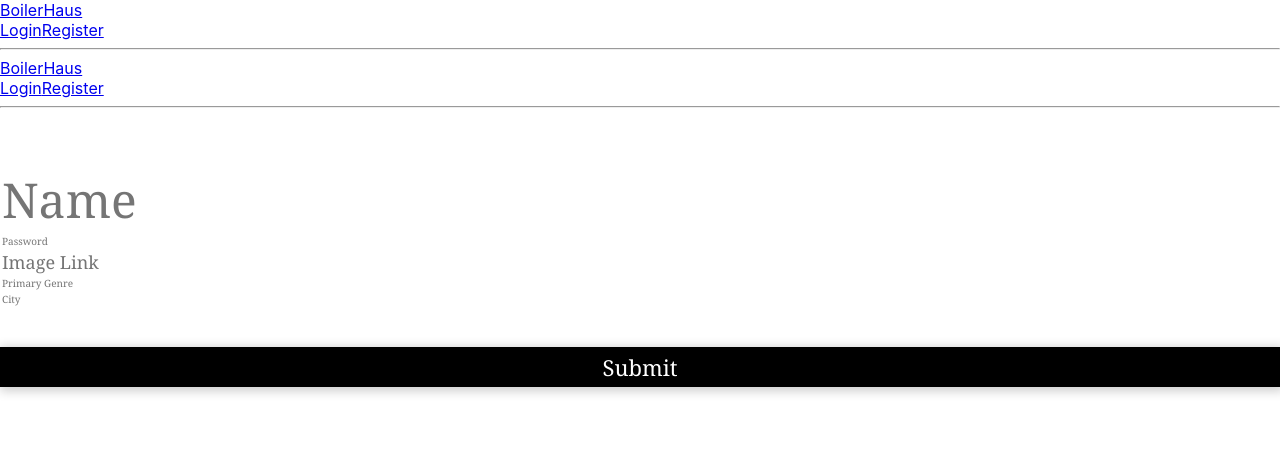
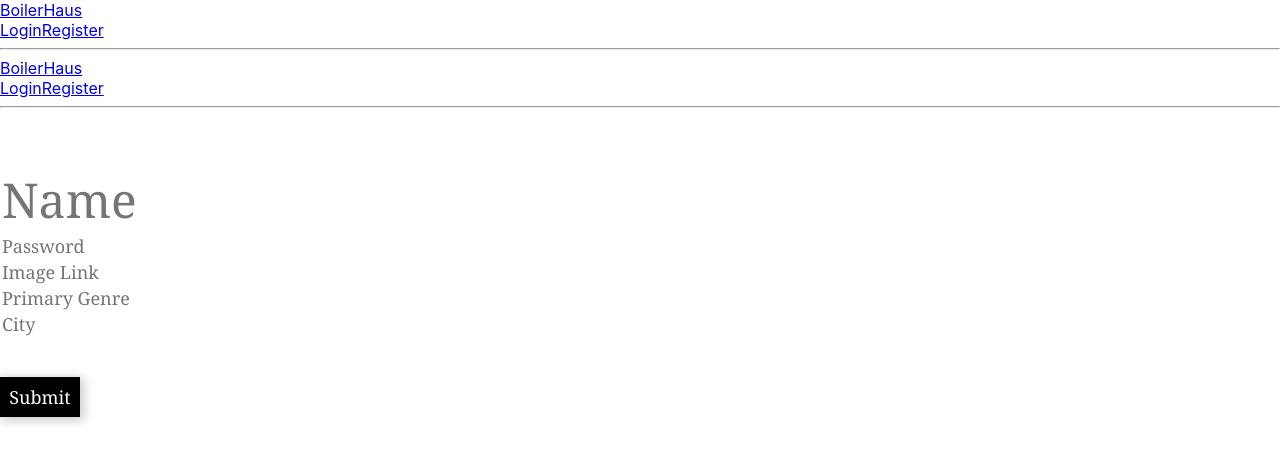
Before and after one commit to chrisratsimba123/BoilerHaus, a React (Create React App) app in the folder client/: page /create-artist in a window 1280 px wide. Shown: the top 462 px of the page. Built offline with nearby package versions, Linux system fonts and the light colour scheme.

Commit message:
additional modifications to create screens

```diff
--- a/client/src/Screens/ArtistCreate/ArtistCreate.css
+++ b/client/src/Screens/ArtistCreate/ArtistCreate.css
@@ -31,7 +31,7 @@ textarea {
 }
 
 .input-password {
-    font-size: 10px;
+    font-size: 18px;
     font-family: Georgia, 'Times New Roman', Times, serif;
 }
 
@@ -41,20 +41,21 @@ textarea {
 }
 
 .input-artist-genre {
-    font-size: 10px;
+    font-size: 18px;
     font-family: Georgia, 'Times New Roman', Times, serif;
 }
 
 .input-artist-city {
-    font-size: 10px;
+    font-size: 18px;
     font-family: Georgia, 'Times New Roman', Times, serif;
 }
 
 .submit-button-artist-create {
-    font-size: 22px;
+    font-size: 18px;
     font-family: Georgia, 'Times New Roman', Times, serif;
     height: 40px;
     margin-top: 40px;
+    width: 80px;
     background-color: black;
     color: white;
     border: none;
--- a/client/src/Screens/PlaylistCreate/PlaylistCreate.css
+++ b/client/src/Screens/PlaylistCreate/PlaylistCreate.css
@@ -31,7 +31,7 @@ textarea {
 }
 
 .input-playlist-description {
-    font-size: 24px;
+    font-size: 18px;
     font-family: Georgia, 'Times New Roman', Times, serif;
 }
 
@@ -41,15 +41,16 @@ textarea {
 }
 
 .input-song-name {
-    font-size: 10px;
+    font-size: 18px;
     font-family: Georgia, 'Times New Roman', Times, serif;
 }
 
 .submit-button-playlist-create {
-    font-size: 22px;
+    font-size: 18px;
     font-family: Georgia, 'Times New Roman', Times, serif;
     height: 40px;
     margin-top: 40px;
+    width: 80px;
     background-color: black;
     color: white;
     border: none;
```
